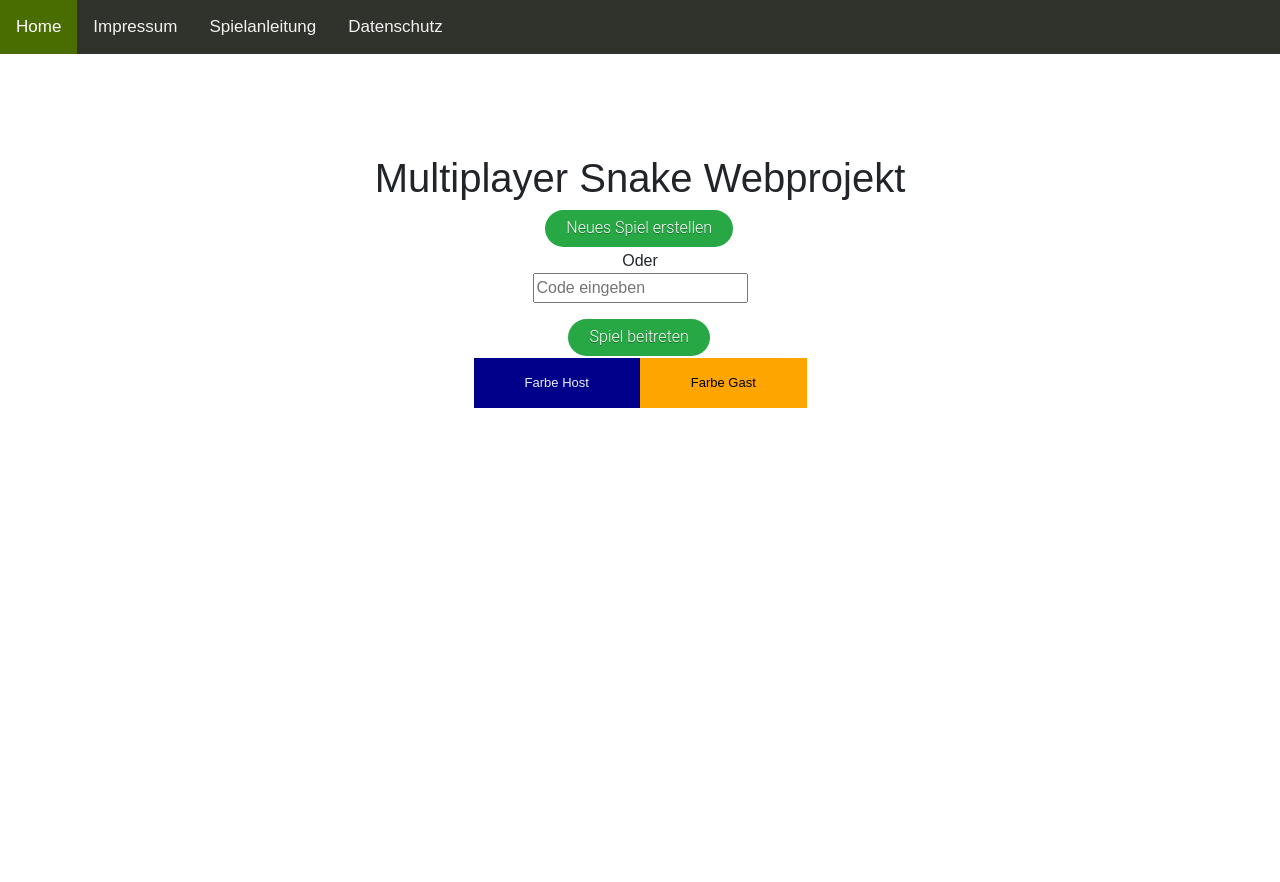
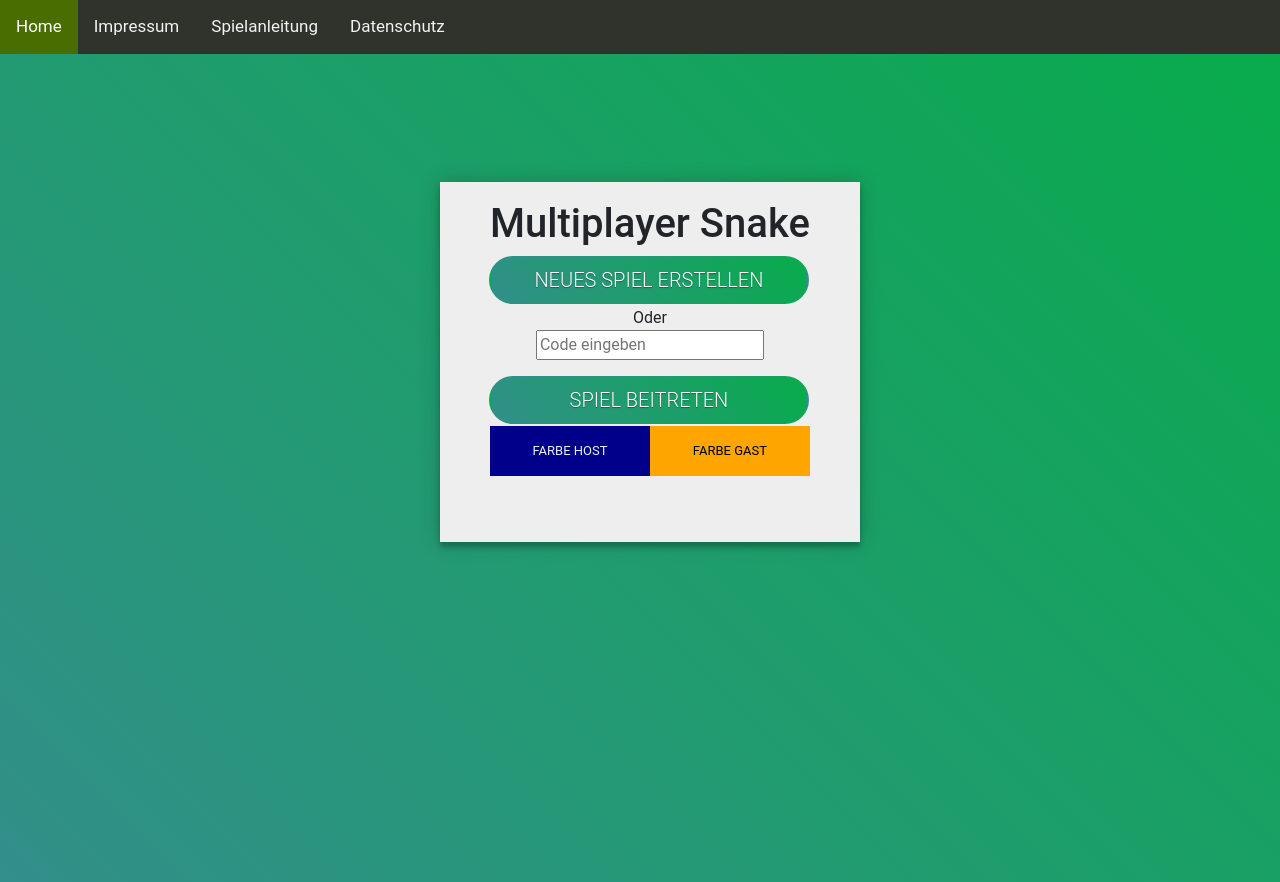
Before and after one commit to Henry241100/SWT, a plain HTML site: page frontend/index.html in a window 1280 px wide. Before the commit the page ends 854 px from the top, so only its background shows below. Drawn offline with nearby package versions, Linux system fonts and the light colour scheme; no server answers.

Commit message:
Add files via upload

```diff
--- a/frontend/index.css
+++ b/frontend/index.css
@@ -1,6 +1,11 @@
 body {
-    margin: 0;
+    margin: 0 auto 700px;
     font-family: Arial, Helvetica, sans-serif;
+  background-color: #03fff2;
+  background-image: linear-gradient(45deg,#328f8a,#08ac4b);
+  font-family: "Roboto", sans-serif;
+  -webkit-font-smoothing: antialiased;
+  -moz-osx-font-smoothing: grayscale;
   }
 
   .topnav {
@@ -76,7 +81,7 @@ body {
 
   }
 .float-parent-element {
-    width: 30%;
+    width: 100%;
 }
 .float-child-element {
     float: left;
@@ -86,12 +91,15 @@ body {
   align-items: center;
   background-color: darkblue;
   color: rgb(237, 237, 237);
-  border: black;
+  font-family: "Roboto", sans-serif;
+  text-transform: uppercase;
+  position: relative;
   display: flex;
   justify-content: center;
+  outline: 0;
   height: 50px;
-  position: relative;
-  max-width: 100%;
+  width: 100%;
+  font-size: 2px;
 
 }
 .box:before {
@@ -106,12 +114,15 @@ body {
   align-items: center;
   background-color: orange;
   color: rgb(0, 0, 0);
-  border: black;
+  font-family: "Roboto", sans-serif;
+  text-transform: uppercase;
+  position: relative;
   display: flex;
   justify-content: center;
+  outline: 0;
   height: 50px;
-  position: relative;
-  max-width: 100%;
+  width: 100%;
+  font-size: 2px;
 }
 .box2:before {
   content: attr(data-caption);
@@ -130,3 +141,36 @@ body {
   #Kopf {
     display: none;
   }
+
+
+
+  @import url(https://fonts.googleapis.com/css?family=Roboto:300);
+.login-page {
+  width: 400px;
+  padding: 10% 0 0;
+  margin: auto;
+}
+.login-page .form .login{
+  margin-top: -10%;
+margin-bottom: 5%;
+}
+.form {
+  position: absolute;
+  background: #eeeeee;
+  max-width: 1000px;
+  margin: 0 auto 500px;
+  padding: 50px;
+  text-align: center;
+  box-shadow: 0 0 20px 0 rgba(0, 0, 0, 0.2), 0 5px 5px 0 rgba(0, 0, 0, 0.24);
+}
+
+.form button {
+  font-family: "Roboto", sans-serif;
+  text-transform: uppercase;
+  outline: 0;
+  background-color: #328f8a;
+  background-image: linear-gradient(45deg,#328f8a,#08ac4b);
+  width: 100%;
+  padding: 15px;
+  font-size: 20px;
+}
--- a/frontend/index.html
+++ b/frontend/index.html
@@ -20,15 +20,15 @@
   </div>
 
   </div>
-  <section class="vh-100">
-    <div class="container h-100">
+
 
       <div id="initialScreen" class="h-1000">
-        <div class="spacer">
-          &nbsp;
-      </div>
+        <div class="login-page">
+          <div class="form">
+            <div class="login">
+              <div class="login-header">
         <div class="d-flex flex-column align-items-center justify-content-center h-100">
-        <div><h1>Multiplayer Snake Webprojekt </h1></div>
+        <div><h1>Multiplayer Snake  </h1></div>
 
             <button
               type="submit"
@@ -61,6 +61,13 @@
             </div>
         </div>
       </div>
+    </form>
+  </div>
+</div>
+</div>
+      </div>
+
+
 
       <div id="gameScreen" class="h-1000">
         <div class="d-flex flex-column align-items-center justify-content-center h-100">
--- a/frontend/index.js
+++ b/frontend/index.js
@@ -1,4 +1,4 @@
-const BG_COLOUR = 'white';
+const BG_COLOUR = 'black';
 const BG_BORDER = 'black';
 const SNAKE_COLOUR = 'darkblue';
 const SNAKE_BORDER = 'darkblue';
```
Also changed, not shown: frontend/Datenschutz.html (+3 -1 lines), frontend/Impressum.html (+1 -0 lines), frontend/Spielanleitung.html (+6 -0 lines), frontend/images/Landing.jpg (added).
